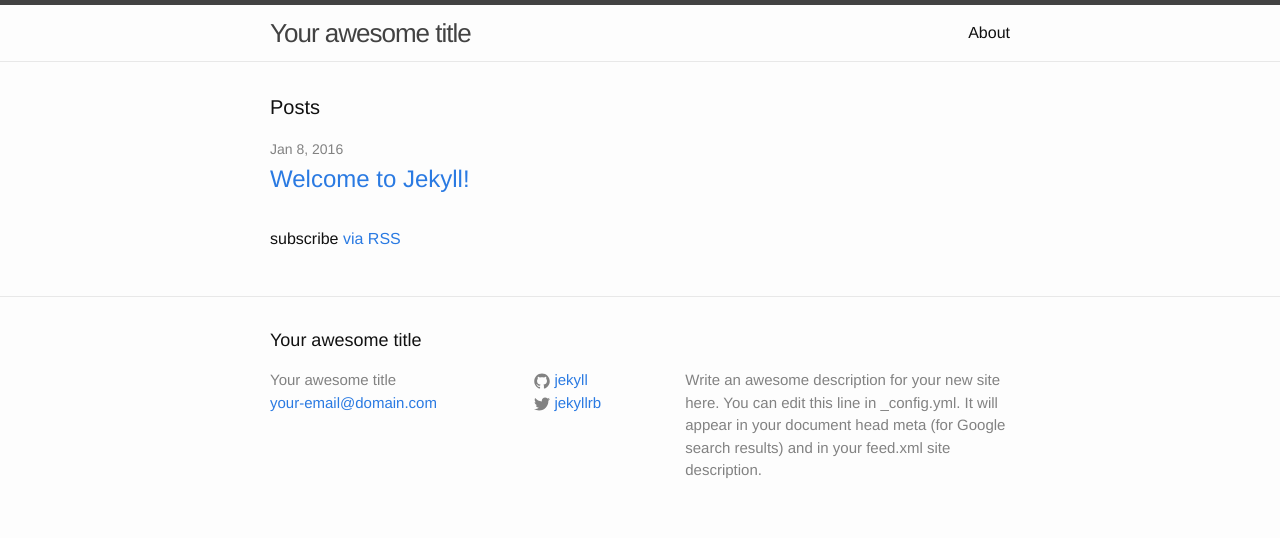
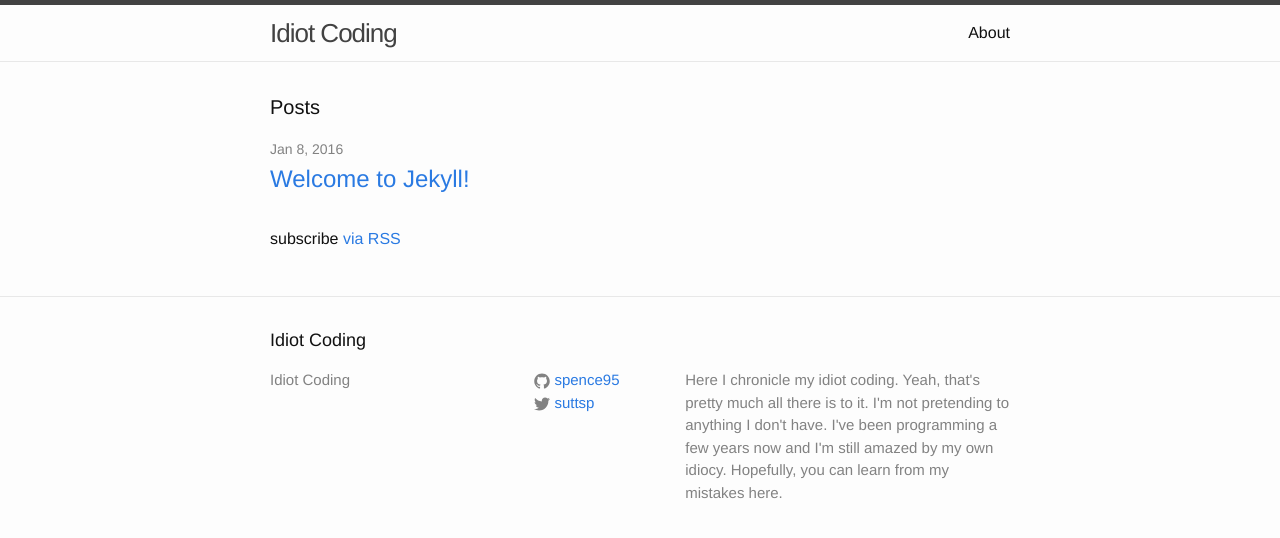
Before and after one commit to spence95/spence95.github.io, a Jekyll site: the page built from index.html, in a window 1280 px wide. Shown: the top 538 px of the page. Built offline with Jekyll 4.4.1, drawn with Linux system fonts in a browser that asks for light colours.

Commit message:
config changes

```diff
--- a/_config.yml
+++ b/_config.yml
@@ -6,16 +6,19 @@
 # 'jekyll serve'. If you change this file, please restart the server process.
 
 # Site settings
-title: Your awesome title
-email: your-email@domain.com
+title: Idiot Coding
+subtitle: subtitle
+# email: your-email@domain.com
 description: > # this means to ignore newlines until "baseurl:"
-  Write an awesome description for your new site here. You can edit this
-  line in _config.yml. It will appear in your document head meta (for
-  Google search results) and in your feed.xml site description.
+
+  Here I chronicle my idiot coding. Yeah, that's pretty much all
+  there is to it. I'm not pretending to anything I don't have.
+  I've been programming a few years now and I'm still amazed by
+  my own idiocy. Hopefully, you can learn from my mistakes here.
 baseurl: "" # the subpath of your site, e.g. /blog
 url: "http://yourdomain.com" # the base hostname & protocol for your site
-twitter_username: jekyllrb
-github_username:  jekyll
+twitter_username: suttsp
+github_username:  spence95
 
 # Build settings
 markdown: kramdown
```
